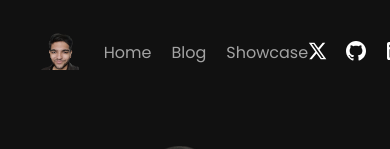
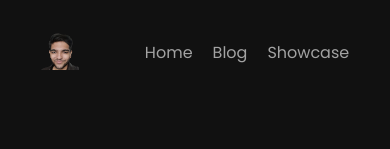
Before and after one commit to Aksaithon/Portfolio, a React (Vite) app: page / in a window 390 px wide. Shown: the top 149 px of the page. Built offline with nearby package versions, Linux system fonts and the light colour scheme.

Commit message:
resposive navbar done

```diff
--- a/src/App.css
+++ b/src/App.css
@@ -9,6 +9,7 @@ body {
   flex-direction: column;
   align-items: center;
   justify-content: center;
+
   background-color: #111;
   width: 100%;
 }
--- a/src/HomePgCOmponents/HomePage.module.css
+++ b/src/HomePgCOmponents/HomePage.module.css
@@ -4,7 +4,7 @@
   display: flex;
   flex-direction: column;
 
-  gap: 40px;
+  gap: 60px;
 
   align-items: center;
   justify-content: center;
@@ -17,6 +17,7 @@
   flex-wrap: wrap;
   align-items: center;
   justify-content: center;
+  margin-top: 60px;
 }
 
 .myImg {
--- a/src/Navbar/Navbar.module.css
+++ b/src/Navbar/Navbar.module.css
@@ -23,8 +23,11 @@ img,
 .logo_and_nav_links {
   display: flex;
   flex-direction: row;
+  width: 100%;
   align-items: center;
   gap: 25px;
+
+  transition: all 0.2s;
 }
 
 .nav_links {
@@ -57,3 +60,9 @@ img,
 
   gap: 16px;
 }
+
+@media screen and (max-width: 768px) {
+  .logo_and_nav_links{
+    justify-content: space-between;
+  }
+}
--- a/src/Navbar/Navbar.tsx
+++ b/src/Navbar/Navbar.tsx
@@ -1,6 +1,17 @@
 import { NavLink } from "react-router-dom";
 import styles from "./Navbar.module.css";
+import { useEffect, useState } from "react";
 const Navbar = () => {
+  const [windowWidth, setWindowWidth] = useState(window.innerWidth);
+
+  useEffect(() => {
+    const handleResize = () => setWindowWidth(window.innerWidth);
+    window.addEventListener('resize', handleResize);
+
+    // Cleanup function to remove the event listener
+    return () => window.removeEventListener('resize', handleResize);
+  }, []);
+
   return (
     <div className={styles.navbar}>
       <div className={styles.logo_and_nav_links}>
@@ -24,6 +35,7 @@ const Navbar = () => {
         </div>
       </div>
 
+      {windowWidth > 768 && (
         <div className={styles.social_links}>
           <a href="https://twitter.com/sharma_akarshak">
             <img
@@ -47,6 +59,7 @@ const Navbar = () => {
             />
           </a>
         </div>
+      )}
     </div>
   );
 };
--- a/src/ShowCaseComponents/Showcase.module.css
+++ b/src/ShowCaseComponents/Showcase.module.css
@@ -11,6 +11,8 @@
 
   width: 100%;
   /* max-width: 768px; */
+
+  margin-top: 60px;
 
   padding: 27px;
 }
```
Lines whose indentation alone changed are shown as unchanged.
